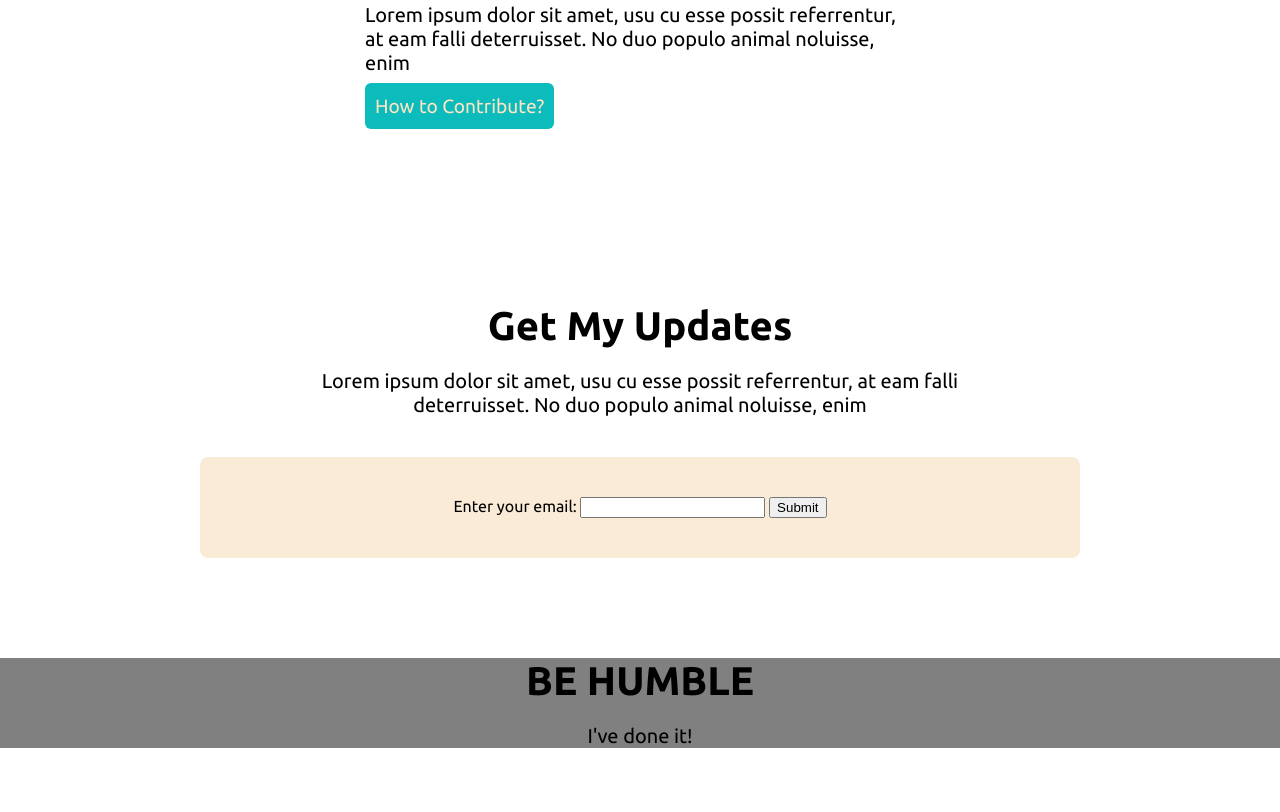
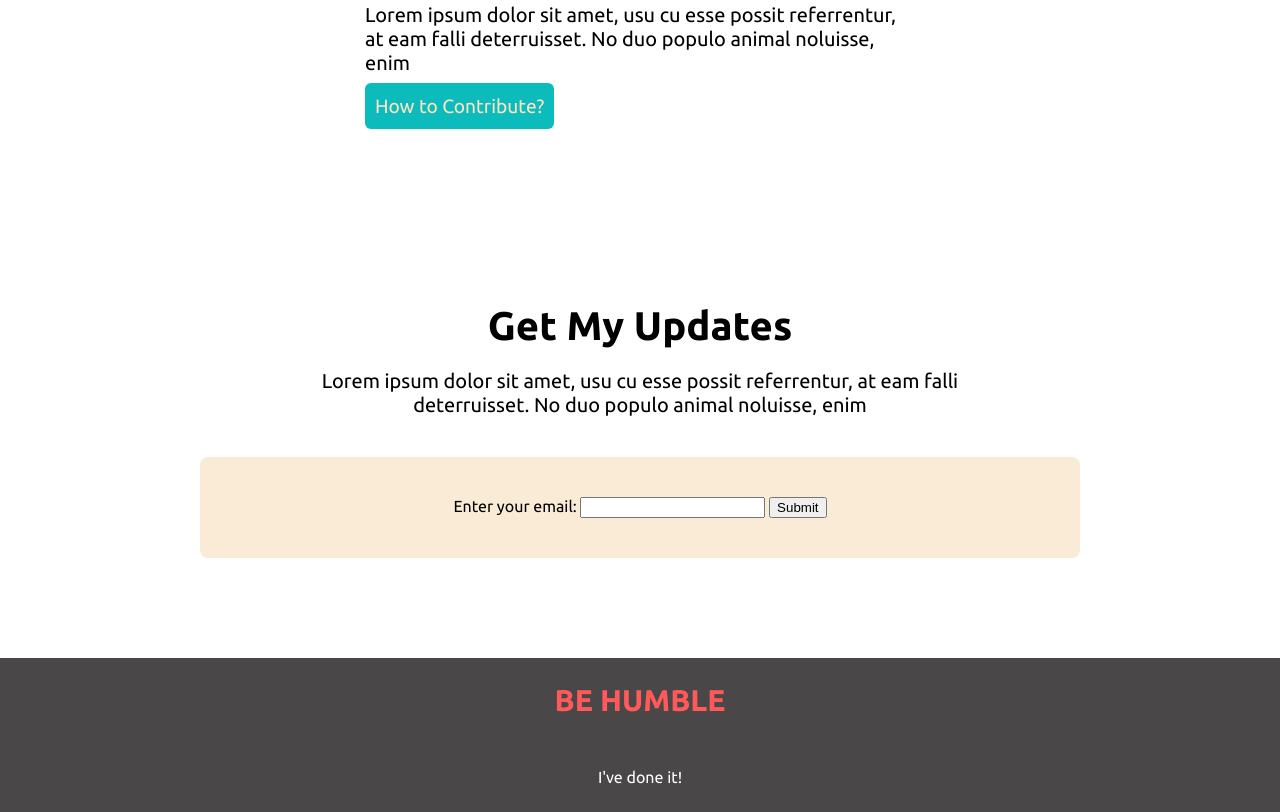
Before and after one commit to rawnaqul/assignment-i, a plain HTML site: page index.html in a window 1280 px wide. Shown: the part 3020-3832 px from the top of the page. Before the commit the page ends 3788 px from the top, so only its background shows below. Drawn offline with Linux system fonts and the light colour scheme.

Commit message:
almost-done

```diff
--- a/index.html
+++ b/index.html
@@ -134,8 +134,8 @@
         </div>
     </section>
     <footer>
-        <h3 id="override-h3">BE HUMBLE</h3>
-        <p>
+        <h5>BE HUMBLE</h5>
+        <p class="card-text color-xyz">
             I've done it!
         </p>
     </footer>
--- a/style.css
+++ b/style.css
@@ -160,11 +160,17 @@ h4 {
 }
 
 footer {
-    margin: 0;
-    background-color: grey;
+    padding: 10px;
+    background-color: rgb(73, 71, 71);
     text-align: center;
 }
 
-#override-h3 {
-    margin: 0;
+h5 {
+    margin-top: 15px;
+    font-size: 30px;
+    color: #FF5959;
 }
+
+.color-xyz {
+    color: white;
+}
```
